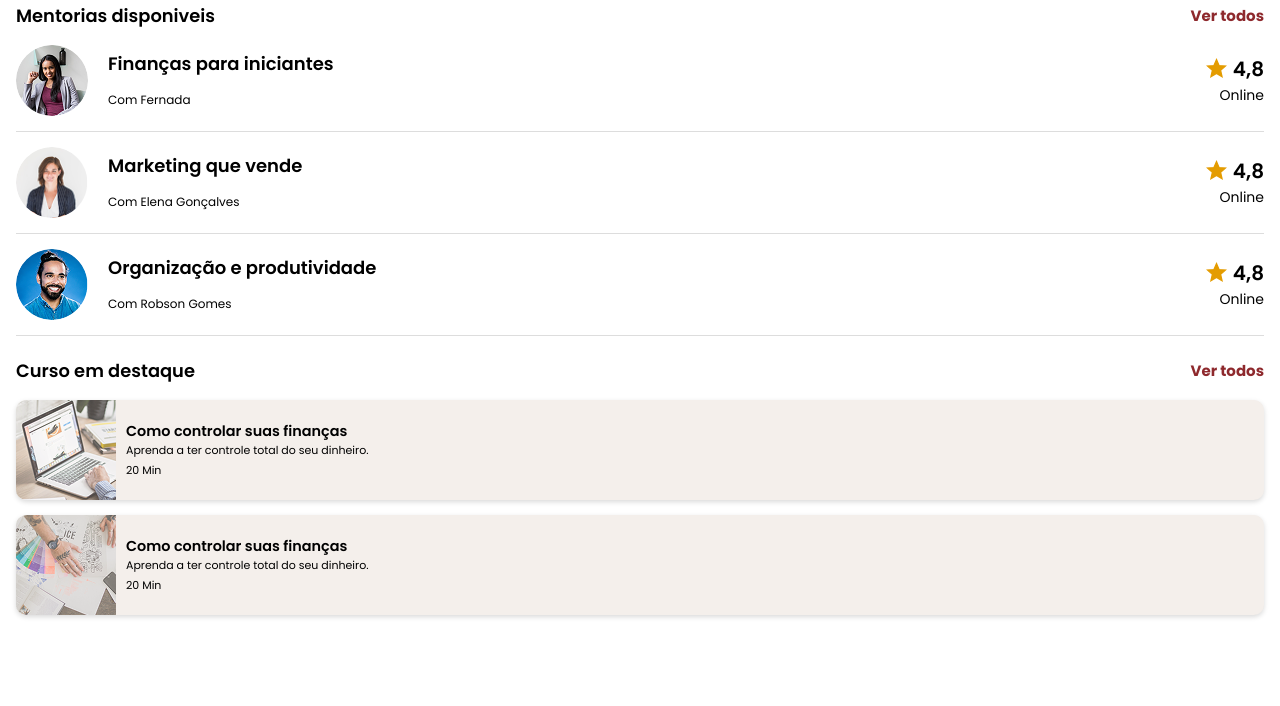
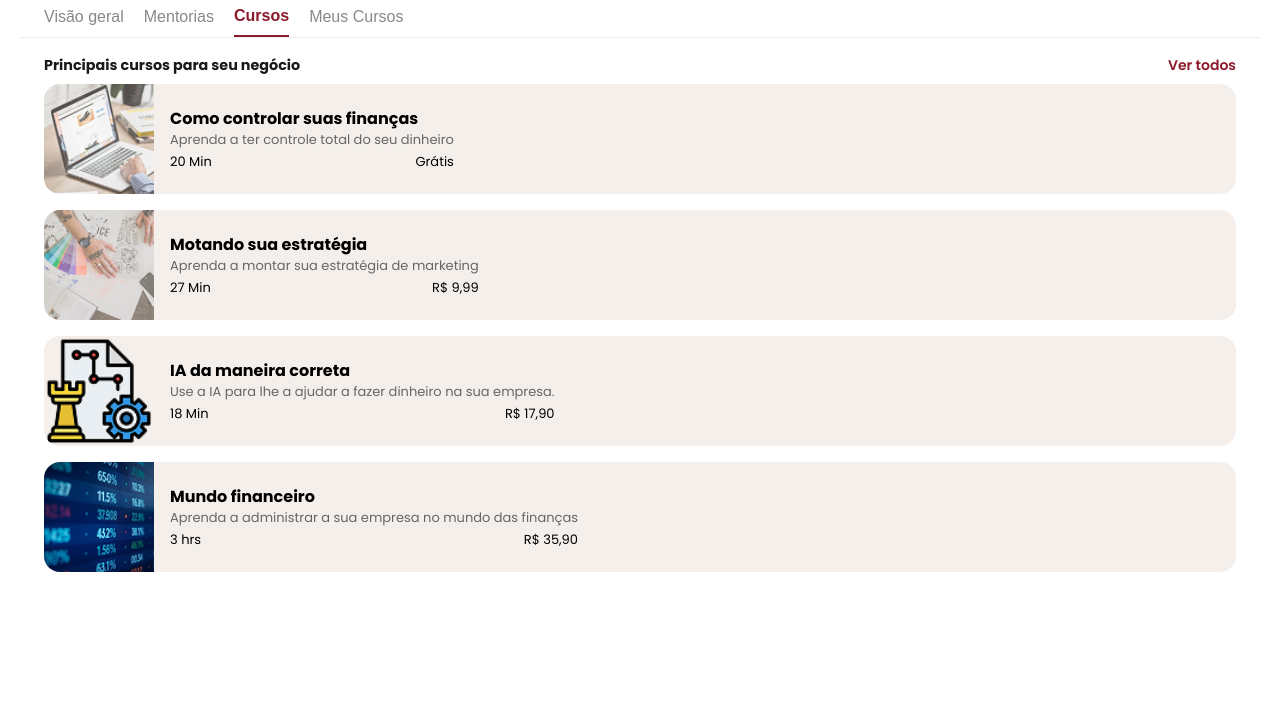
Before and after one commit to caiooozs/zerotomei-front, a plain HTML site: page pages/Mentorias/Cursos/index.html in a window 1280 px wide. Shown: the part 94-800 px from the top of the page. Drawn offline with Linux system fonts and the light colour scheme.

Commit message:
Adição de cursos, Messias

```diff
--- a/pages/Mentorias/Cursos/index.html
+++ b/pages/Mentorias/Cursos/index.html
@@ -6,109 +6,82 @@
     <meta name="viewport" content="width=device-width, initial-scale=1.0">
     <link rel="stylesheet" href="../../../shared/styles/reset.css">
     <link rel="stylesheet" href="../../../shared/styles/global.css">
-    <link rel="stylesheet" href="../../../shared/components/Navbar/style.css">
     <link rel="stylesheet" href="./style.css">
     <title></title>
 </head>
 
+<div class="header">
+    <h1>Cursos</h1>
+    <button class="img">
+        <img src="../Assets/Filter.svg" alt="Icone de menu">
+    </button>
+</div>
+
 <body>
-
-    <nav>
-        <div id="navbar"></div>
-    </nav>
-
-    <main>
-
-        <section class="container-cursos">
-            <div class="cabecalho-cursos">
-                <h1>Cursos</h1>
-
-                <button class="img">
-                    <img src="../Assets/Filter.svg" alt="Icone de menu">
-                </button>
+    <div class="all">
+        <div class="conteudo">
+            <div class="tabs">
+                <button class="tab">Visão geral</button>
+                <button class="tab">Mentorias</button>
+                <button class="tab ativa">Cursos</button>
+                <button class="tab">Meus Cursos</button>
             </div>
 
-            <!-- cards da mentoria -->
-            <div class="mentorias-disponiveis">
-
-                <div class="mentorias-texto">
-                    <h2>Mentorias disponiveis</h2>
-                    <p>Ver todos</p>
+            <div class="secao">
+                <div class="secao-header">
+                    <h2>Principais cursos para seu negócio</h2>
+                    <a href="#" class="ver-todas">Ver todos</a>
                 </div>
 
-                <div class="card-container-mentoria">
-
-                    <div class="card-mentoria">
-                        <img src="../Assets/professional-smiling-woman 1.png" alt="">
-                        <h2>Finanças para iniciantes</h2>
-                        <p>Com Fernada</p>
-                        <div class="card-icone">
-                            <i> <img class="icone" src="../Assets/Star.svg" alt="Icone estrela"> <span>4,8</span></i>
-                            <p>Online</p>
+                <div class="curso-cards">
+                    <img src="/pages/Mentorias/Assets/macbook-air-on-desk 1.png" alt="Curso 1" />
+                    <div class="curso-info">
+                        <h3>Como controlar suas finanças</h3>
+                        <p>Aprenda a ter controle total do seu dinheiro</p>
+                        <div class="valor-tempo">
+                            <span class="duracao">20 Min</span>
+                            <span class="valor">Grátis</span>
                         </div>
                     </div>
+                </div>
 
-                    <div class="card-mentoria">
-                        <img src="../Assets/modern-business-woman-portrait 1.png" alt="">
-                        <h2>Marketing que vende</h2>
-                        <p>Com Elena Gonçalves</p>
-                        <div class="card-icone">
-                            <i> <img class="icone" src="../Assets/Star.svg" alt="Icone estrela"> <span>4,8</span></i>
-                            <p>Online</p>
+                <div class="curso-cards">
+                    <img src="/pages/Mentorias/Assets/creative-designers-desk 1.png" alt="Curso 2" />
+                    <div class="curso-info">
+                        <h3>Motando sua estratégia</h3>
+                        <p>Aprenda a montar sua estratégia de marketing</p>
+                        <div class="valor-tempo">
+                            <span class="duracao">27 Min</span>
+                            <span class="valor">R$ 9,99</span>
                         </div>
                     </div>
+                </div>
 
-                    <div class="card-mentoria">
-                        <img src="../Assets/smiling-man-in-blue 1.png" alt="">
-                        <h2>Organização e produtividade</h2>
-                        <p>Com Robson Gomes</p>
-                        <div class="card-icone">
-                            <i> <img class="icone" src="../Assets/Star.svg" alt="Icone estrela"> <span>4,8</span></i>
-                            <p>Online</p>
+                <div class="curso-cards">
+                    <img src="/pages/Mentorias/Assets/image 8.png" alt="Curso 3" />
+                    <div class="curso-info">
+                        <h3>IA da maneira correta</h3>
+                        <p>Use a IA para lhe a ajudar a fazer dinheiro na sua empresa.</p>
+                        <div class="valor-tempo">
+                            <span class="duracao">18 Min</span>
+                            <span class="valor">R$ 17,90</span>
                         </div>
                     </div>
-
                 </div>
 
-                <!-- Cursos em destaque -->
-                <div class="curso-destaque">
-                    <div class="mentorias-texto">
-                        <h2>Curso em destaque</h2>
-                        <p>Ver todos</p>
-                    </div>
-
-                    <div class="container-destaque">
-                        <div class="card-destaque">
-                            <img src="../Assets/macbook-air-on-desk 1.png" alt="">
-                            <div class="info-curso">
-                                <h2>Como controlar suas finanças</h2>
-                                <p>Aprenda a ter controle total do seu dinheiro.</p>
-                                <span>20 Min</span>
-                            </div>
-                        </div>
-
-                        <div class="card-destaque">
-                            <img src="../Assets/creative-designers-desk 1.png" alt="">
-                            <div class="info-curso">
-
-                                <h2>Como controlar suas finanças</h2>
-                                <p>Aprenda a ter controle total do seu dinheiro.</p>
-                                <span>20 Min</span>
-                            </div>
+                <div class="curso-cards">
+                    <img src="/pages/Mentorias/Assets/image 9.png" alt="Curso 4" />
+                    <div class="curso-info">
+                        <h3>Mundo financeiro</h3>
+                        <p>Aprenda a administrar a sua empresa no mundo das finanças</p>
+                        <div class="valor-tempo">
+                            <span class="duracao">3 hrs</span>
+                            <span class="valor-curso">R$ 35,90</span>
                         </div>
                     </div>
                 </div>
             </div>
-        </section>
-    </main>
-
-    <footer>
-        <div id="footer"></div>
-    </footer>
-
+        </div>
+    </div>
 
 </body>
-
-<script src="script.js"></script>
-
-</html>
--- a/pages/Mentorias/Cursos/style.css
+++ b/pages/Mentorias/Cursos/style.css
@@ -1,244 +1,135 @@
-body {
-  font-family: poppins, sans-serif;
-  background-color: #FFFFFF;
-  color: #000000;
+* {
+    margin: 0;
+    padding: 0;
+    box-sizing: border-box;
 }
 
-.container-cursos {
-  margin: 14px 16px;
-  display: flex;
-  flex-direction: column;
+body {
+    font-family: "Poppins", sans-serif;
+    background-color: white;
+    display: center ;
+    justify-content: center;
+    padding: 20px;
 }
 
-.cabecalho-cursos {
+
+
+.header {
     display: flex;
-
     justify-content: space-between;
     align-items: center;
-
-    margin-bottom: 25px;
+    padding: 12px 24px 20px;
+    display: flex;
 }
 
-.cabecalho-cursos h1 {
-    margin: 0;
-    font-size: 24px;
-    font-weight: 500;
-}
-
-.img{
+.img {
     border: 0;
     background: transparent;
     position: relative;
     cursor: pointer;
 }
 
-.botao-filtro img {
-    display: block;
-    width: 35.12px;
-    height: 36px;
-    object-fit: contain;
+.header h1 {
+    font-size: 34px;
+    font-weight: 700;
+    color: #1a1a1a;
 }
 
-.mentorias-disponiveis {
-  width: 100%;
+.tabs {
+    display: flex;
+    gap: 20px;
+    padding: 0 24px;
+    border-bottom: 1px solid #eee;
+    overflow-x: auto;
 }
 
-.card-container-mentoria {
-  display: flex;
-  flex-direction: column;
+.tab{
+    background: none;
+    border: none;
+    font-size: 16px;
+    color: #888;
+    padding: 10px 0;
 }
 
-.mentorias-texto {
-  display: flex;
-  justify-content: space-between;
-  align-items: center;
-  margin: 5px 0;
+.tab.ativa {
+    color: #8b1a2b;
+    font-weight: 700;
+    border-bottom: 2px solid #8b1a2b;
 }
 
-.mentorias-texto h2 {
-  margin: 0;
-  font-size: 17.87px;
-  font-weight: 600;
-  margin-top: 1rem;
+.secao {
+    padding: 20px 24px 8px;
 }
 
-.mentorias-texto p {
-  margin: 0;
-  font-weight: 700;
-  margin-top: 1rem;
-  font-size: 15px;
-  color: #8E292D;
-}
-
-.card-container-mentoria {
-  display: flex;
-  flex-direction: column;
-  gap: 0;
-}
-
-
-.card-mentoria {
-  display: grid;
-  grid-template-columns: 90px 1fr 70px;
-  align-items: center;
-  column-gap: 2px;
-  min-height: 70px;
-  padding: 15px 0;
-  border-bottom: 1px solid #ddd;
-}
-
-
-.card-mentoria>img {
-  width: 72px;
-  height: 71px;
-  object-fit: cover;
-  border-radius: 50%;
-  grid-column: 1;
-  grid-row: 1 / 3;
-}
-
-
-.card-mentoria h2 {
-  margin: 0;
-  font-size: 18px;
-  font-weight: 600;
-  grid-column: 2;
-  grid-row: 1;
-  align-items: flex-end;
-
-}
-
-
-.card-mentoria>p {
-  margin: 0;
-  font-size: 12px;
-  grid-column: 2;
-  grid-row: 2;
-
-}
-
-
-.card-icone {
-  display: flex;
-  flex-direction: column;
-  align-items: flex-end;
-  justify-content: center;
-  grid-column: 3;
-  grid-row: 1 / 3;
-  gap: 8px;
-}
-
-
-.card-icone i {
-  display: flex;
-  align-items: center;
-  gap: 5px;
-  font-style: normal;
-}
-
-
-.card-icone .icone {
-  width: 22px;
-  height: 22px;
-}
-
-.card-icone span {
-  font-size: 20px;
-  font-weight: 600;
-}
-
-
-.card-icone p {
-  margin: 0;
-  font-size: 14px;
-}
-
-/* DESTAQUE */
-
-.curso-destaque {
-  margin-top: 10px;
-}
-
-.container-destaque {
-  margin-top: 20px;
-  display: grid;
-}
-
-.curso-destaque {
-    margin-top: 10px;
-}
-
-
-
-
-.curso-destaque .mentorias-texto {
+.secao-header {
     display: flex;
     justify-content: space-between;
     align-items: center;
-    margin-bottom: 14px;
+    margin-bottom: 12px;
 }
 
-
-
-.container-destaque {
-    display: flex;
-    flex-direction: column;
-    gap: 15px;
+.secao-header h2 {
+    font-size: 14.32px;
+    font-weight: 700;
+    color: #1a1a1a;
 }
 
-
-.card-destaque {
-    display: flex;
-    flex-direction: row;
-    width: 100%;
-    height: 100px;
-    overflow: hidden;
-    background: #F4EFEB;
-    border-radius: 10px;
-    box-shadow: 0 2px 5px rgba(0, 0, 0, 0.15);
-    transition: 0.2s ease-in;
+.ver-todas {
+    font-size: 14px;
+    font-weight: 600;
+    color: #8b1a2b;
+    text-decoration: none;
 }
 
-.card-destaque:hover{
-  transform: scale(1.05);
+.ver-todas {
+    font-size: 14px;
+    font-weight: 600;
+    color: #8b1a2b;
+    text-decoration: none;
 }
 
-.card-destaque > img {
-    width: 80px;
-    height: 100px;
-    min-width: 100px;
+.curso-cards   {
+    display: flex;
+    background: #F4EFEB;
+    border-radius: 16px;
+    overflow: hidden;
+    margin-bottom: 16px;
+}
+
+.curso-cards img {
+    width: 110px;
+    height: 110px;
     object-fit: cover;
     flex-shrink: 0;
 }
 
-
-.info-curso {
+.curso-info {
+    padding: 14px 16px;
     display: flex;
     flex-direction: column;
     justify-content: center;
-    flex: 1;
-    min-width: 0;
-    padding: 10px 10px;
 }
 
-.info-curso h2 {
-    margin: 0;
-    font-size: 0.90rem;
-    font-weight: 600;
-    line-height: 1.15;
+.curso-info h3 {
+    overflow-wrap: break-word;
+    font-size: 16px;
+    font-weight: 700;
+    color: #000000;
+    margin-bottom: 4px;
 }
 
-
-
-.info-curso p {
-    margin: 4px 0;
-    font-size: 11px;
-    line-height: 1.15;
+.curso-info p {
+    font-size: 13px;
+    color: #666;
+    margin-bottom: 6px;
+    line-height: 1.4;
 }
 
-
-.info-curso span {
-    margin-top: 5px;
-    font-size: 11px;
-    line-height: 1;
+.valor-tempo {
+    display: flex;
+    justify-content: space-between;
+    align-items: center;
+    font-size: 13px;
+    font-weight: 600px;
+    color: #000000;
 }
```
Also changed, not shown: pages/Mentorias/VisãoGeral/index.html (+0 -3 lines).
